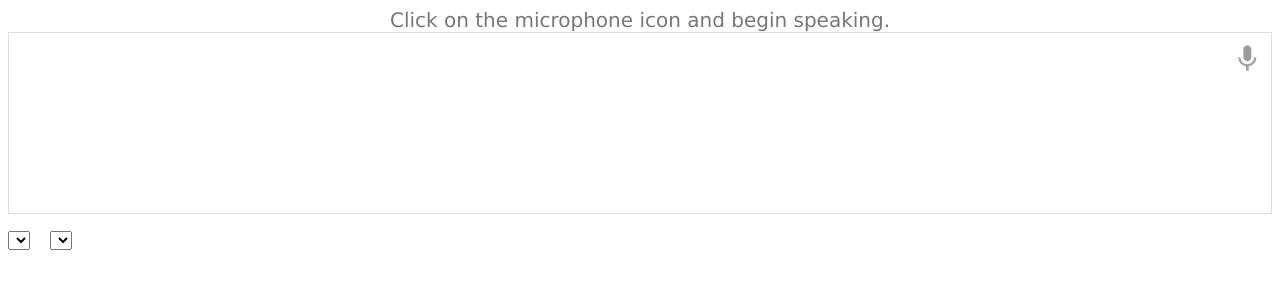
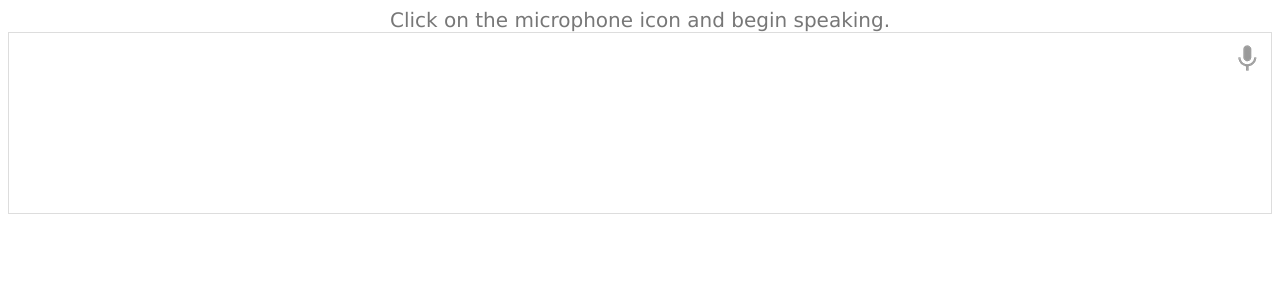
Before and after one commit to kilgoreteam/kilgoreteam.github.io, a plain HTML site: page webspeechdemo.html in a window 1280 px wide. Drawn offline with Linux system fonts and the light colour scheme.

Commit message:
Update webspeechdemo.html

```diff
--- a/webspeechdemo.html
+++ b/webspeechdemo.html
@@ -33,9 +33,8 @@
 
   <p>
   <div id="div_language">
-    <select id="select_language" value="English"></select>
-    &nbsp;&nbsp;
-    <select id="select_dialect" value="en-US"></select>
+    <input type=hidden id="select_language" value="English"/>
+    <input type=hidden id="select_dialect" value="en-US"/>
   </div>
 </div>
 <script>
```
